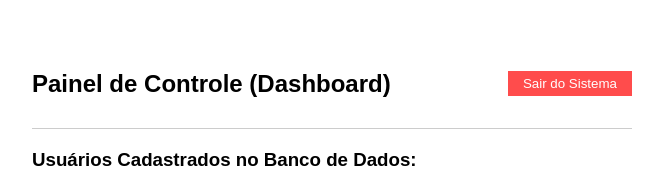
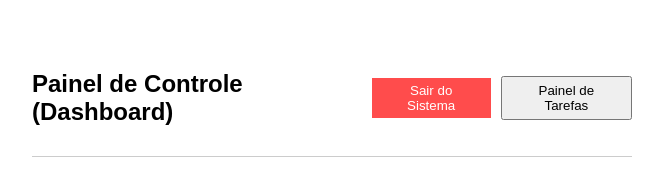
Before and after one commit to gabrielMK-web/AS-FRONTEND26-6, an Angular app: page /dashboard in a window 1280 px wide. Shown: the top 170 px of the page, without its empty margins (308-971 px from the left). Built offline with nearby package versions, Linux system fonts and the light colour scheme; no server answers; sample sign-in values are in the browser's storage.

Commit message:
finalizando rotas e paginas

```diff
--- a/src/app/app.routes.ts
+++ b/src/app/app.routes.ts
@@ -4,6 +4,7 @@ import { Login } from './pages/login/login';
 import { Cadastro } from './pages/cadastro/cadastro';
 import { Dashboard } from './pages/dashboard/dashboard';
 import { AuthGuard } from './guards/auth-guard';
+import { PainelTarefas } from './pages/painel-tarefas/painel-tarefas';
 
 export const routes: Routes = [
   { path: '', component: Home }, // Rota inicial (Pública)
@@ -13,6 +14,9 @@ export const routes: Routes = [
   // O AuthGuard protege esta rota. Só entra se retornar true!
   { path: 'dashboard', component: Dashboard, canActivate: [AuthGuard] },
 
+  // O AuthGuard protege esta rota. Só entra se estiver logado.
+  { path: 'painel-tarefas', component: PainelTarefas, canActivate: [AuthGuard] },
+
   // Redireciona qualquer URL não mapeada para a Home
   { path: '**', redirectTo: '' }
 ];;
--- a/src/app/pages/cadastro/cadastro.html
+++ b/src/app/pages/cadastro/cadastro.html
@@ -22,5 +22,6 @@
     <button type="submit" [disabled]="cadastroForm.invalid">Cadastrar</button>
   </form>
   <br>
+  <a routerLink="/login">Já possui uma conta? Faça login</a> |
   <a routerLink="/">Voltar para Home</a>
 </div>
--- a/src/app/pages/dashboard/dashboard.html
+++ b/src/app/pages/dashboard/dashboard.html
@@ -8,6 +8,14 @@
     <button (click)="fazerLogout()" style="padding: 5px 15px; background-color: #ff4c4c; color: white; border: none; cursor: pointer;">
       Sair do Sistema
     </button>
+    <!-- Botão para acessar o painel de tarefas -->
+<button
+  (click)="irParaPainelTarefas()"
+  style="padding: 5px 15px; margin-left: 10px; cursor: pointer;">
+
+  Painel de Tarefas
+
+</button>
   </div>
 
   <div style="margin-top: 20px;">
--- a/src/app/pages/dashboard/dashboard.ts
+++ b/src/app/pages/dashboard/dashboard.ts
@@ -21,6 +21,11 @@ export class Dashboard implements OnInit {
   ngOnInit(): void {
     this.carregarUsuarios();
   }
+
+  // Navega para o painel de tarefas
+irParaPainelTarefas() {
+  this.router.navigate(['/painel-tarefas']);  // Redireciona o usuário para a rota do painel de tarefas
+}
 
   carregarUsuarios(): void {
     this.authService.listarUsuarios().subscribe({
--- a/src/app/pages/painel-tarefas/painel-tarefas.html
+++ b/src/app/pages/painel-tarefas/painel-tarefas.html
@@ -1,6 +1,10 @@
 <div class="painel-tarefas">
 
   <h2>Painel de Tarefas</h2>
+  <!-- Botão para voltar ao Dashboard -->
+   <button (click)="voltarDashboard()">
+    Voltar ao Dashboard
+</button>
 
   <app-cadastro-tarefa></app-cadastro-tarefa> <!-- Componente de adicionar tarefas -->
 
--- a/src/app/pages/painel-tarefas/painel-tarefas.ts
+++ b/src/app/pages/painel-tarefas/painel-tarefas.ts
@@ -1,6 +1,7 @@
 import { Component } from '@angular/core'; // Importa o decorator que transforma a classe em componente Angular
 import { CadastroTarefa } from '../../components/cadastro-tarefa/cadastro-tarefa'; // Importa o componente de cadastro de tarefas
 import { ListaTarefas } from '../../components/lista-tarefas/lista-tarefas'; // Importa o componente de lista de tarefas
+import { Router } from '@angular/router'; // Permite navegar entre as páginas
 
 @Component({
   selector: 'app-painel-tarefas', // Nome da tag HTML usada para chamar esse componente
@@ -11,9 +12,13 @@ import { ListaTarefas } from '../../components/lista-tarefas/lista-tarefas'; //
 })
 export class PainelTarefas { // Classe principal do componente
 
-  constructor() {
-    // Construtor executado quando o componente é criado
+  constructor(private router: Router) {
 
   }
 
+  // Navega de volta para o Dashboard
+voltarDashboard(): void {
+  this.router.navigate(['/dashboard']); // Redireciona o usuário para o Dashboard
 }
+
+}
```
